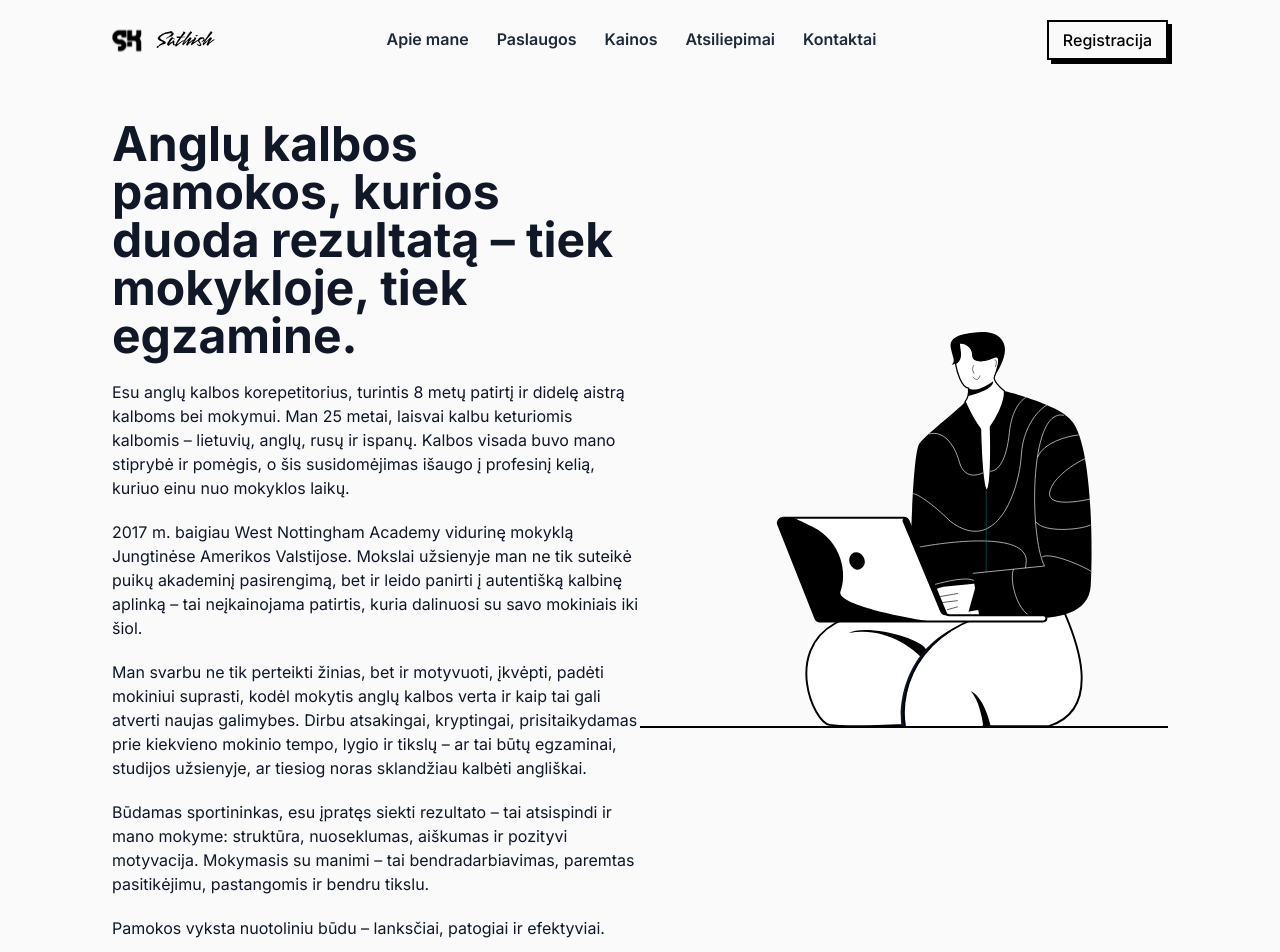
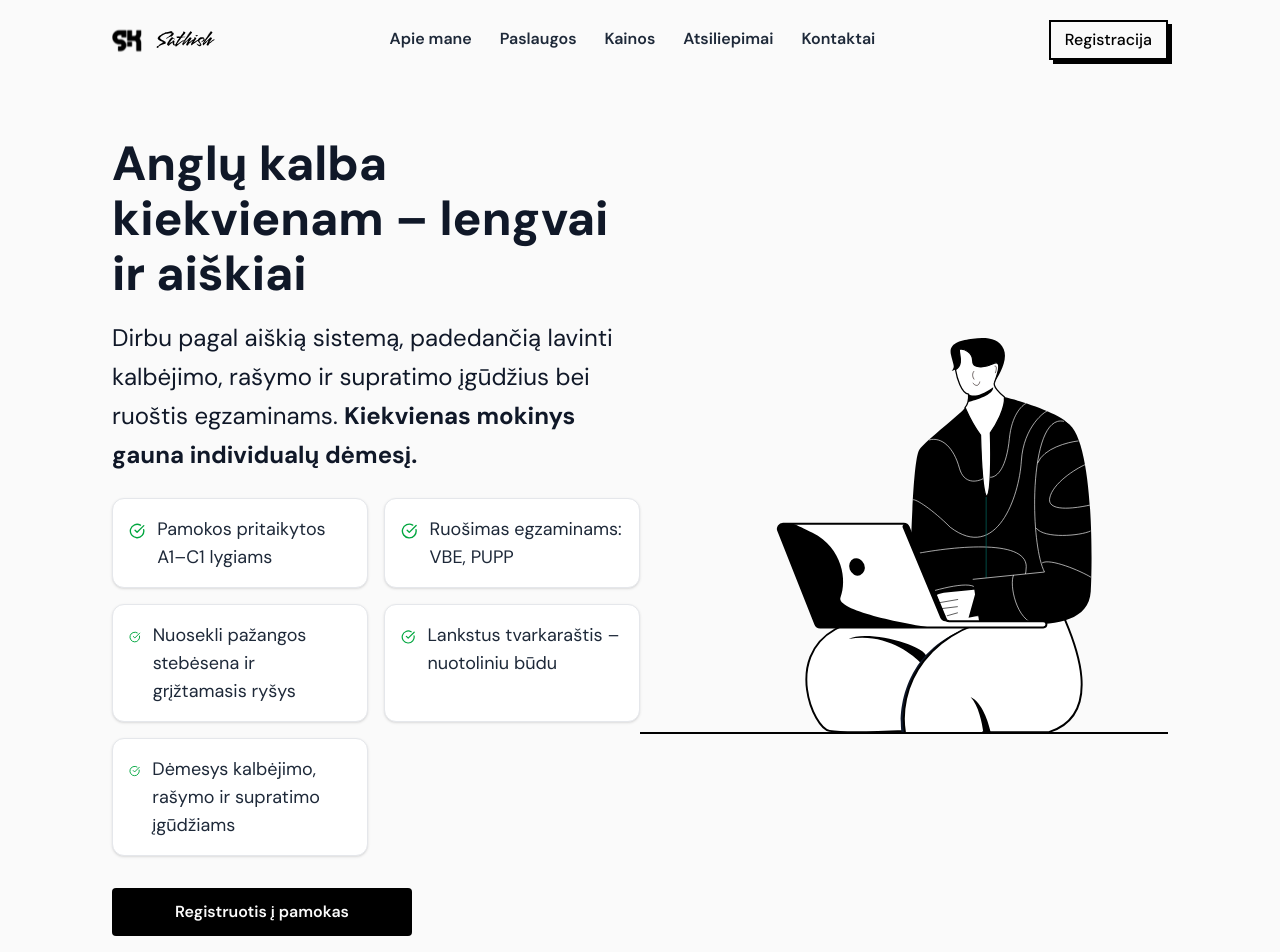
Before and after one commit to prochas/AngluMokytojas, a Next.js app: page / in a window 1280 px wide. Shown: the top 952 px of the page. Built offline with nearby package versions, Linux system fonts and the light colour scheme.

Commit message:
commit v9

```diff
--- a/package.json
+++ b/package.json
@@ -10,6 +10,7 @@
   },
   "dependencies": {
     "gsap": "^3.13.0",
+    "lucide-react": "^0.535.0",
     "next": "15.3.5",
     "nodemailer": "^7.0.5",
     "react": "^19.0.0",
--- a/src/app/globals.css
+++ b/src/app/globals.css
@@ -3,7 +3,7 @@
 :root {
   --background: #ffffff;
   --foreground: #171717;
-  --font-sans: var(--font-inter);
+  --font-dm-sans: 'DM Sans', sans-serif;
 }
 
 @theme inline {
@@ -23,7 +23,7 @@
 body {
   background: var(--background);
   color: var(--foreground);
-  font-family: var(--font-sans), system-ui, sans-serif;
+  font-family: var(--font-dm-sans);
 }
 
 /*Modal fix*/
--- a/src/app/layout.js
+++ b/src/app/layout.js
@@ -1,20 +1,49 @@
-import { Inter } from "next/font/google";
+import { DM_Sans } from "next/font/google";
+
+
 import Header from "@/components/Header/Header";
 import "./globals.css";
 
-const inter = Inter({
-  variable: "--font-inter",
+const dmSans = DM_Sans({
   subsets: ["latin"],
+  variable: "--font-dm-sans",
 });
 
 export const metadata = {
-  title: "Create Next App",
-  description: "Generated by create next app",
+  title: "Anglų kalbos korepetitorius – pamokos vaikams ir suaugusiems",
+  description:
+    "Individualios anglų kalbos pamokos vaikams ir suaugusiems. Profesionalus pasiruošimas egzaminams, kalbėjimo, rašymo ir gramatikos įgūdžių lavinimas.",
+  keywords: [
+    "anglų korepetitorius",
+    "anglų pamokos vaikams",
+    "anglų pamokos suaugusiems",
+    "anglų egzaminų pasiruošimas",
+    "anglų kalbos mokymas Vilnius",
+    "individualus anglų mokymas",
+    "anglų kalbos korepetitorius",
+  ],
+  authors: [
+    { name: "Justinas Leganovič", url: "https://anglukorepetitorius.lt" },
+  ],
+  creator: "Justinas Leganovič",
+  metadataBase: new URL("https://anglukorepetitorius.lt"),
+  openGraph: {
+    title: "Anglų kalbos korepetitorius",
+    description:
+      "Kokybiškos anglų kalbos pamokos vaikams ir suaugusiems. Egzaminų pasiruošimas ir kalbos tobulinimas profesionaliai.",
+    url: "https://anglukorepetitorius.lt",
+    siteName: "Anglų pamokos su korepetitoriumi",
+    type: "website",
+    locale: "lt_LT",
+  },
+  alternates: {
+    canonical: "https://anglukorepetitorius.lt",
+  },
 };
 
 export default function RootLayout({ children }) {
   return (
-    <html lang="en" className={`${inter.variable}`}>
+    <html lang="lt" className={dmSans.variable}>
       <body className="antialiased bg-gray-50 text-gray-900">
         <Header />
         <main>{children}</main>
--- a/src/components/AboutMe/AboutMe.js
+++ b/src/components/AboutMe/AboutMe.js
@@ -1,14 +1,34 @@
-"use client"; // Important for Next.js App Router to run animations on the client
+"use client";
 
-import React, { useEffect, useRef } from "react";
+import React, { useEffect, useRef, useState } from "react";
 import Image from "next/image";
+import dynamic from "next/dynamic";
 import Hero from "../../../public/images/hero-vector.svg";
 import gsap from "gsap";
+import { CheckCircle } from "lucide-react";
+
+const RegistrationModal = dynamic(
+  () => import("../RegisterModal/RegisterModal"),
+  {
+    ssr: false,
+  }
+);
+
+const features = [
+  "Pamokos pritaikytos A1–C1 lygiams",
+  "Ruošimas egzaminams: VBE, PUPP",
+  "Nuosekli pažangos stebėsena ir grįžtamasis ryšys",
+  "Lankstus tvarkaraštis – nuotoliniu būdu",
+  "Dėmesys kalbėjimo, rašymo ir supratimo įgūdžiams",
+];
 
 function AboutMe() {
+  const [isModalOpen, setIsModalOpen] = useState(false);
   const sectionRef = useRef(null);
   const textRef = useRef(null);
   const imageRef = useRef(null);
+  const buttonRef = useRef(null);
+  const cardsRef = useRef([]);
 
   useEffect(() => {
     const ctx = gsap.context(() => {
@@ -26,57 +46,66 @@ function AboutMe() {
         ease: "power3.out",
         delay: 0.3,
       });
+
+      gsap.from(buttonRef.current, {
+        y: 20,
+        opacity: 0,
+        duration: 0.8,
+        ease: "power3.out",
+        delay: 1,
+      });
     }, sectionRef);
 
-    return () => ctx.revert(); // Cleanup animation context
+    return () => ctx.revert();
   }, []);
 
   return (
+    <React.Fragment>
       <section
         ref={sectionRef}
-      className="flex justify-between py-10 items-center px-5 lg:px-28 lg:flex-row flex-col-reverse"
+        className="flex justify-between py-14 items-center px-5 lg:px-28 lg:flex-row flex-col-reverse"
       >
-      <div ref={textRef} className="lg:w-[50%]">
-        <h1 className="font-bold text-gray-900 lg:text-5xl">
-          Anglų kalbos pamokos, kurios duoda rezultatą – tiek mokykloje, tiek
-          egzamine.
+        <div ref={textRef} className="lg:w-[50%] text-gray-900">
+          <h1 className="font-extrabold text-3xl lg:text-5xl leading-[1.2] lg:leading-[1.15]">
+            Anglų kalba kiekvienam – lengvai ir aiškiai
           </h1>
-        <h2 className="text-gray-900 text-sm lg:text-base mt-5">
-          Esu anglų kalbos korepetitorius, turintis 8 metų patirtį ir didelę
-          aistrą kalboms bei mokymui. Man 25 metai, laisvai kalbu keturiomis
-          kalbomis – lietuvių, anglų, rusų ir ispanų. Kalbos visada buvo mano
-          stiprybė ir pomėgis, o šis susidomėjimas išaugo į profesinį kelią,
-          kuriuo einu nuo mokyklos laikų.
+          <h2 className="text-lg lg:text-2xl mt-4 leading-relaxed">
+            Dirbu pagal aiškią sistemą, padedančią lavinti kalbėjimo, rašymo ir
+            supratimo įgūdžius bei ruoštis egzaminams.{" "}
+            <strong>Kiekvienas mokinys gauna individualų dėmesį.</strong>
           </h2>
-        <h2 className="text-gray-900 text-sm lg:text-base mt-5">
-          2017 m. baigiau West Nottingham Academy vidurinę mokyklą Jungtinėse
-          Amerikos Valstijose. Mokslai užsienyje man ne tik suteikė puikų
-          akademinį pasirengimą, bet ir leido panirti į autentišką kalbinę
-          aplinką – tai neįkainojama patirtis, kuria dalinuosi su savo mokiniais
-          iki šiol.
-        </h2>
-        <h2 className="text-gray-900 text-sm lg:text-base mt-5">
-          Man svarbu ne tik perteikti žinias, bet ir motyvuoti, įkvėpti, padėti
-          mokiniui suprasti, kodėl mokytis anglų kalbos verta ir kaip tai gali
-          atverti naujas galimybes. Dirbu atsakingai, kryptingai,
-          prisitaikydamas prie kiekvieno mokinio tempo, lygio ir tikslų – ar tai
-          būtų egzaminai, studijos užsienyje, ar tiesiog noras sklandžiau
-          kalbėti angliškai.
-        </h2>
-        <h2 className="text-gray-900 text-sm lg:text-base mt-5">
-          Būdamas sportininkas, esu įpratęs siekti rezultato – tai atsispindi ir
-          mano mokyme: struktūra, nuoseklumas, aiškumas ir pozityvi motyvacija.
-          Mokymasis su manimi – tai bendradarbiavimas, paremtas pasitikėjimu,
-          pastangomis ir bendru tikslu.
-        </h2>
-        <h2 className="text-gray-900 text-sm lg:text-base mt-5">
-          Pamokos vyksta nuotoliniu būdu – lanksčiai, patogiai ir efektyviai.
-        </h2>
+          <div className="grid grid-cols-1 sm:grid-cols-2 gap-4 mt-6">
+            {features.map((feature, index) => (
+              <div
+                key={index}
+                ref={(el) => (cardsRef.current[index] = el)}
+                className="flex items-start gap-3 bg-white border border-gray-200 shadow-sm rounded-xl p-4 hover:shadow-md transition"
+              >
+                <CheckCircle className="text-green-600 mt-1" size={24} />
+                <p className="text-gray-800 text-base lg:text-lg">{feature}</p>
+              </div>
+            ))}
+          </div>
+          <div ref={buttonRef} className="mt-8">
+            <button
+              onClick={() => setIsModalOpen(true)}
+              className="bg-black w-[300px] transition-all duration-300 text-[#fafafa] px-3 py-3 rounded flex items-center justify-center gap-x-3 font-semibold cursor-pointer hover:scale-105"
+            >
+              Registruotis į pamokas
+            </button>
+          </div>
         </div>
         <div ref={imageRef} className="lg:w-[50%] w-full">
           <Image className="h-full w-full" src={Hero} alt="hero" />
         </div>
       </section>
+      {isModalOpen && (
+        <RegistrationModal
+          isOpen={isModalOpen}
+          onRequestClose={() => setIsModalOpen(false)}
+        />
+      )}
+    </React.Fragment>
   );
 }
 
```
Also changed, not shown: 1 other file (tests, documents, lock files or other folders). Lines whose indentation alone changed are shown as unchanged.
